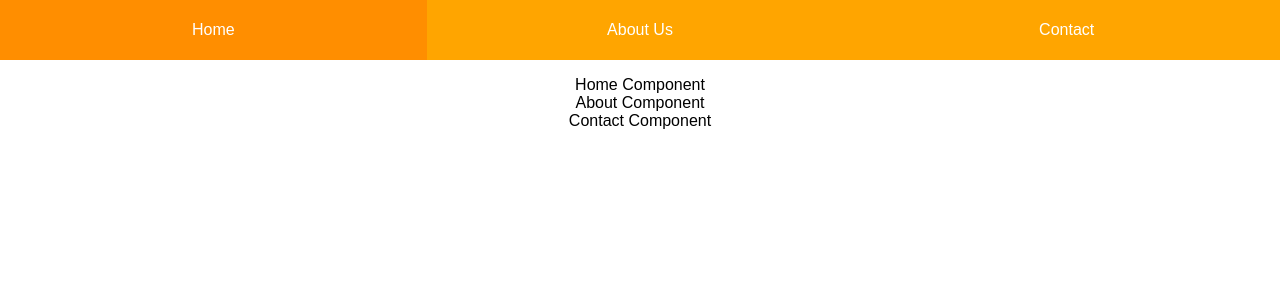
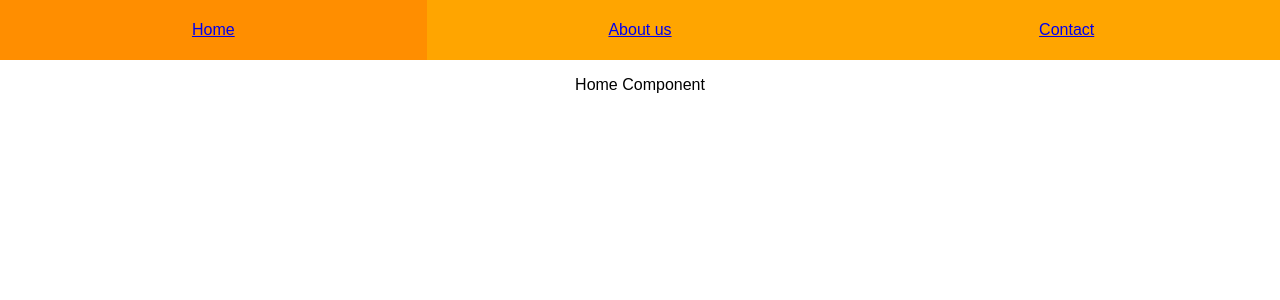
Before and after one commit to pesto-students/batch-11-excercises, a React (Create React App) app in the folder setup-router/: page / in a window 1280 px wide. Shown: the top 300 px of the page. Built offline with nearby package versions, Linux system fonts and the light colour scheme; the HTML template or start-up script is replaced by a standard one.

Commit message:
Solve setup-router

```diff
--- a/setup-router/package.json
+++ b/setup-router/package.json
@@ -8,6 +8,7 @@
   "dependencies": {
     "react": "^16.3.2",
     "react-dom": "^16.3.2",
+    "react-router-dom": "^5.1.2",
     "react-scripts": "1.1.4"
   },
   "devDependencies": {
--- a/setup-router/src/App.js
+++ b/setup-router/src/App.js
@@ -1,20 +1,22 @@
-import React, { Component, Fragment } from 'react';
+import React, { Component, Fragment } from "react";
 
-import Navbar from './components/Navbar';
-import Home from './components/Home';
-import About from './components/About';
-import Contact from './components/Contact';
-
-import './styles/App.css';
+import Navbar from "./components/Navbar";
+import Home from "./components/Home";
+import About from "./components/About";
+import Contact from "./components/Contact";
+import { Route, Switch } from "react-router-dom";
+import "./styles/App.css";
 
 class App extends Component {
   render() {
     return (
       <Fragment>
         <Navbar />
-        <Home />
-        <About />
-        <Contact />
+        <Switch>
+          <Route exact path="/" component={Home} />
+          <Route path="/about" component={About} />
+          <Route path="/contact" component={Contact} />
+        </Switch>
       </Fragment>
     );
   }
--- a/setup-router/src/components/Navbar.js
+++ b/setup-router/src/components/Navbar.js
@@ -1,14 +1,26 @@
-import React, { Component } from 'react';
-
-import '../styles/App.css';
+import React, { Component } from "react";
+import "../styles/App.css";
+import { NavLink } from "react-router-dom/cjs/react-router-dom.min";
 
 export default class Navbar extends Component {
   render() {
     return (
       <ul className="nav">
-        <li className="active">Home</li>
-        <li>About Us</li>
-        <li>Contact</li>
+        <li>
+          <NavLink activeClassName="active" exact to="/">
+            Home
+          </NavLink>
+        </li>
+        <li>
+          <NavLink activeClassName="active" to="/about">
+            About us
+          </NavLink>
+        </li>
+        <li>
+          <NavLink activeClassName="active" to="/contact">
+            Contact
+          </NavLink>
+        </li>
       </ul>
     );
   }
--- a/setup-router/src/index.js
+++ b/setup-router/src/index.js
@@ -1,11 +1,14 @@
-import React from 'react';
-import ReactDOM from 'react-dom';
+import React from "react";
+import ReactDOM from "react-dom";
 
-import App from './App';
-import registerServiceWorker from './registerServiceWorker';
+import App from "./App";
+import registerServiceWorker from "./registerServiceWorker";
+import { BrowserRouter as Router } from "react-router-dom";
 
 ReactDOM.render(
-  <App />,
-  document.getElementById('root'),
+  <Router>
+    <App />
+  </Router>,
+  document.getElementById("root")
 );
 registerServiceWorker();
```
